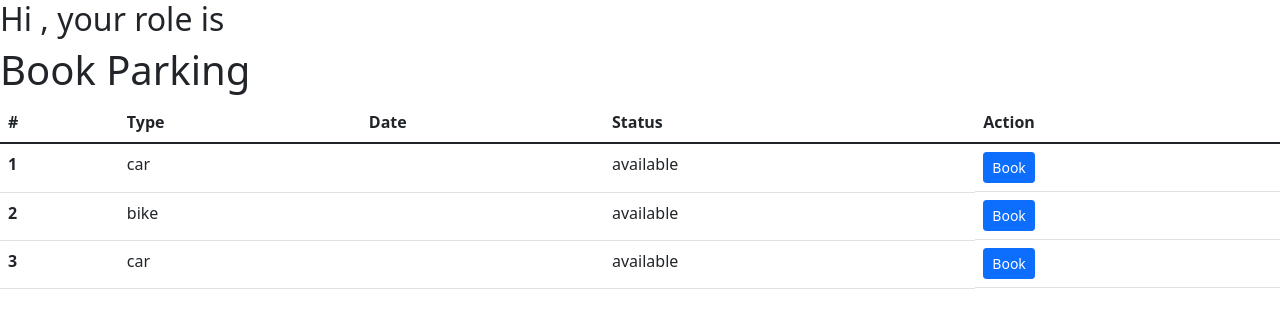
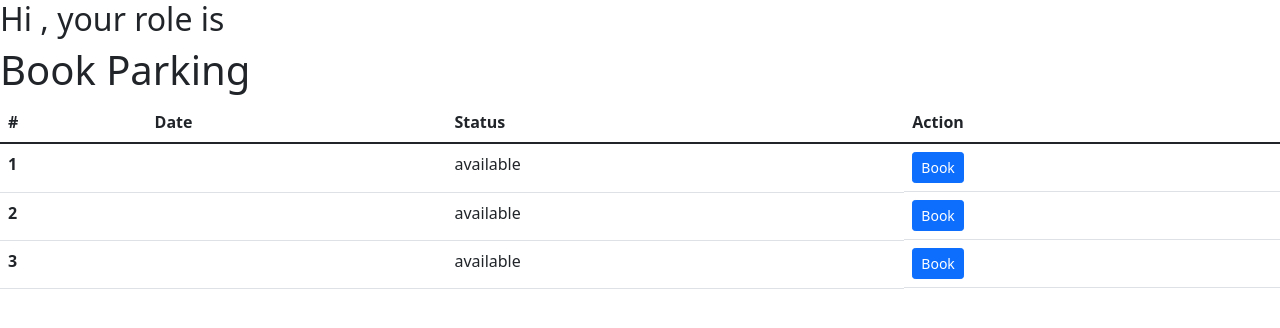
Before and after one commit to adelanegara/hackathon-exercise-one, a React (Create React App) app: page / in a window 1280 px wide. Shown: the top 328 px of the page. Built offline with nearby package versions, Linux system fonts and the light colour scheme; data requests are answered from the project's data file.

Commit message:
deleted type

```diff
--- a/db.json
+++ b/db.json
@@ -14,19 +14,16 @@
     "slot": [
       {
         "id": "1",
-        "type": "car",
         "date": null,
         "status": "available"
       },
       {
         "id": "2",
-        "type": "bike",
         "date": null,
         "status": "available"
       },
       {
         "id": "3",
-        "type": "car",
         "date": null,
         "status": "available"
       }
--- a/src/components/Home/Home.js
+++ b/src/components/Home/Home.js
@@ -42,7 +42,6 @@ const Home = () => {
         <thead>
           <tr>
             <th scope="col">#</th>
-            <th scope="col">Type</th>
             <th scope="col">Date</th>
             <th scope="col">Status</th>
             <th scope="col">Action</th>
@@ -52,7 +51,6 @@ const Home = () => {
           {data?.map((item, index) => (
             <tr key={index}>
               <th scope="row">{index + 1}</th>
-              <td>{item.type}</td>
               <td>{item.date}</td>
               <td>{item.status}</td>
               <td className="d-flex flex-row">
```
